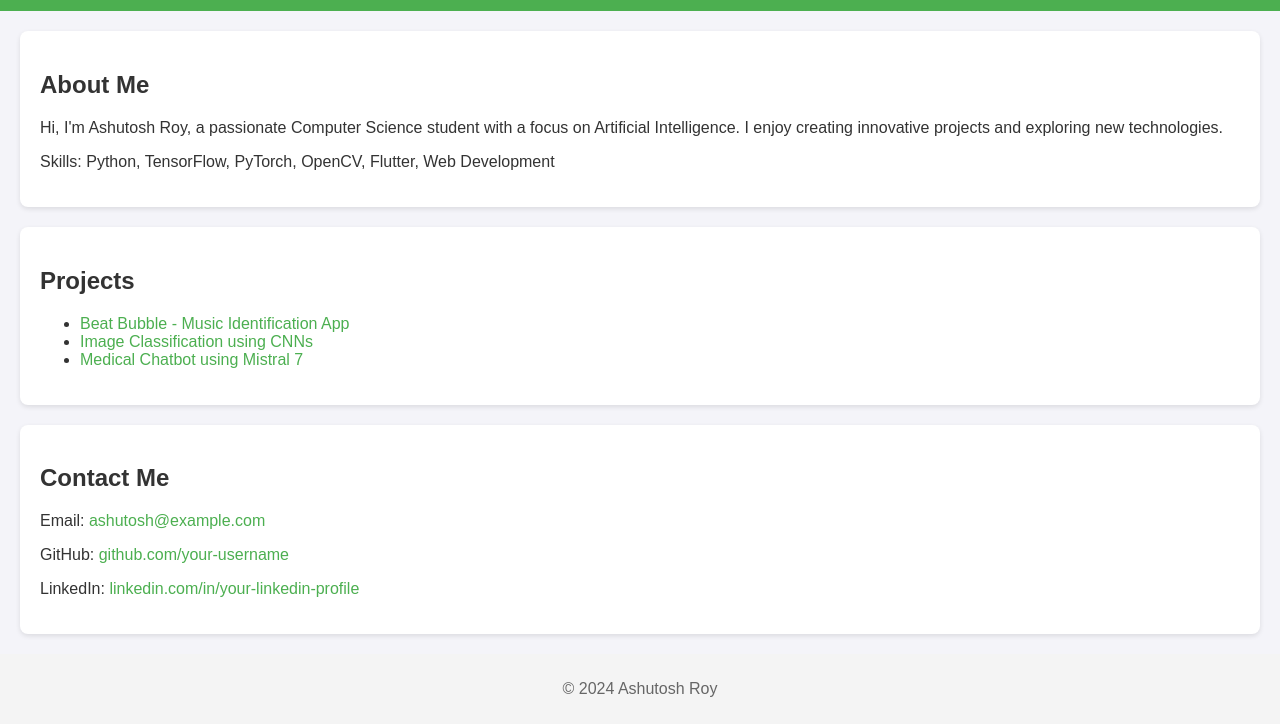
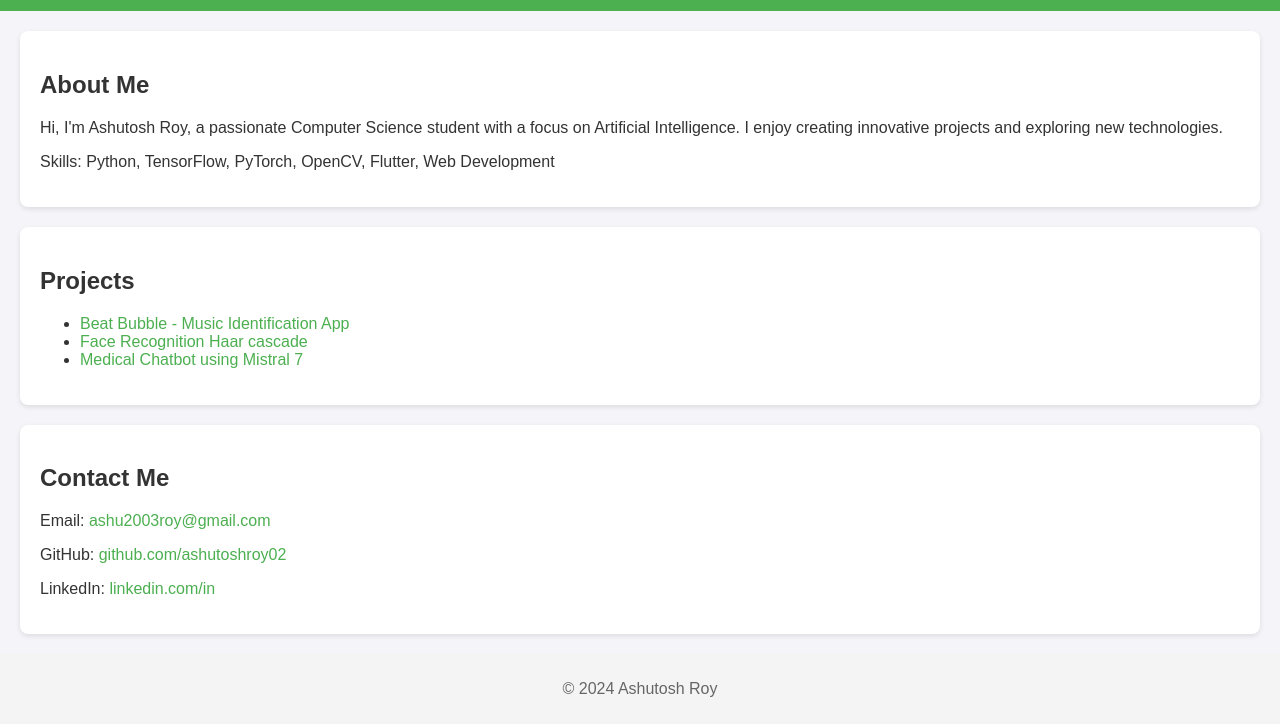
Before and after one commit to ashutoshroy02/ashutoshroy02.github.io, a plain HTML site: page index.html in a window 1280 px wide. Shown: the part 89-813 px from the top of the page. Drawn offline with Linux system fonts and the light colour scheme.

Commit message:
Update index.html

```diff
--- a/index.html
+++ b/index.html
@@ -54,16 +54,16 @@
     <section>
         <h2>Projects</h2>
         <ul>
-            <li><a href="https://github.com/your-username/project1" target="_blank">Beat Bubble - Music Identification App</a></li>
-            <li><a href="https://github.com/your-username/project2" target="_blank">Image Classification using CNNs</a></li>
-            <li><a href="https://github.com/your-username/project3" target="_blank">Medical Chatbot using Mistral 7</a></li>
+            <li><a href="https://github.com/ashutoshroy02/SONG-IDENTIFICATION" target="_blank">Beat Bubble - Music Identification App</a></li>
+            <li><a href="https://github.com/ashutoshroy02/Face-Recognition" target="_blank">Face Recognition Haar cascade</a></li>
+            <li><a href="https://huggingface.co/fhai50032" target="_blank">Medical Chatbot using Mistral 7</a></li>
         </ul>
     </section>
     <section>
         <h2>Contact Me</h2>
-        <p>Email: <a href="mailto:ashutosh@example.com">ashutosh@example.com</a></p>
-        <p>GitHub: <a href="https://github.com/your-username" target="_blank">github.com/your-username</a></p>
-        <p>LinkedIn: <a href="https://linkedin.com/in/your-linkedin-profile" target="_blank">linkedin.com/in/your-linkedin-profile</a></p>
+        <p>Email: <a href="mailto:ashu2003roy@gmail.com">ashu2003roy@gmail.com</a></p>
+        <p>GitHub: <a href="https://github.com/ashutoshroy02" target="_blank">github.com/ashutoshroy02</a></p>
+        <p>LinkedIn: <a href="https://www.linkedin.com/in/ashutosh-roy-41618b202" target="_blank">linkedin.com/in</a></p>
     </section>
     <footer>
         <p>&copy; 2024 Ashutosh Roy</p>
```
